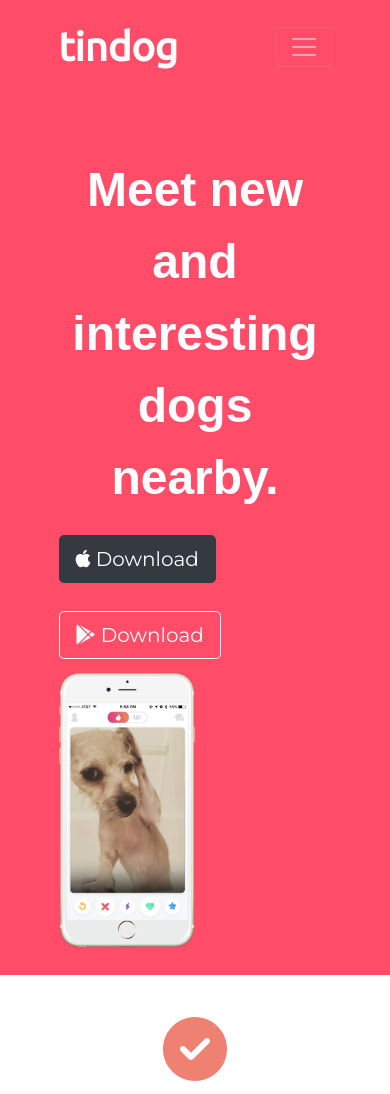
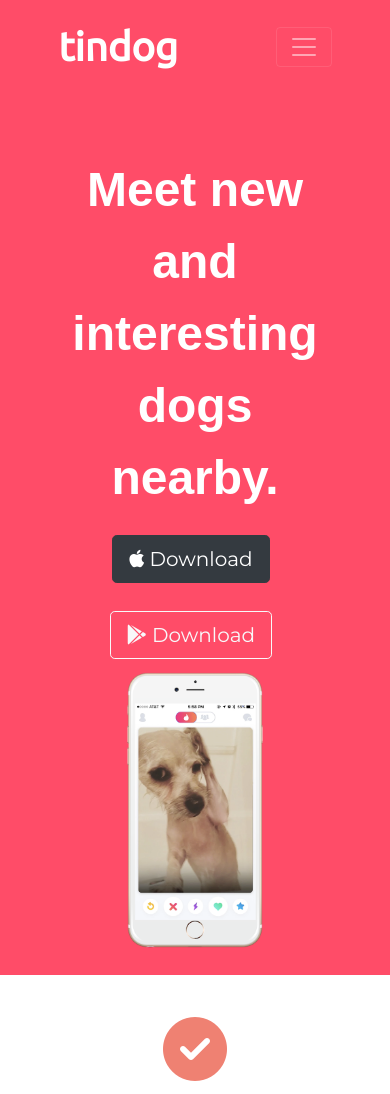
Before and after one commit to YaDoneKnow/Tindog, a plain HTML site: page index.html in a window 390 px wide. Shown: the top 1094 px of the page. Drawn offline with nearby package versions, Linux system fonts and the light colour scheme.

Commit message:
remove tech img and centered sm mobile img/btns

```diff
--- a/css/styles.css
+++ b/css/styles.css
@@ -225,9 +225,17 @@ p {
 /* Media Querys */ /* --------------------------------------------------------------------------------------------- */
 
 @media (max-width: 1028px) {
+  #title {
+    text-align: center;
+  }
+
   .title-img {
     position: static;
     transform: rotate(0);
+  }
+
+  .title-right {
+    text-align: center;
   }
 
   h1 {
--- a/index.html
+++ b/index.html
@@ -149,7 +149,7 @@
     <!-- Press -->
 
     <section id="press">
-      <img class="press-logo" src="images/techcrunch.png" alt="tc-logo" />
+      <!-- <img class="press-logo" src="images/techcrunch.png" alt="tc-logo" /> -->
       <img class="press-logo" src="images/tnw.png" alt="tnw-logo" />
       <img class="press-logo" src="images/bizinsider.png" alt="biz-insider-logo" />
       <img class="press-logo" src="images/mashable.png" alt="mashable-logo" />
```
